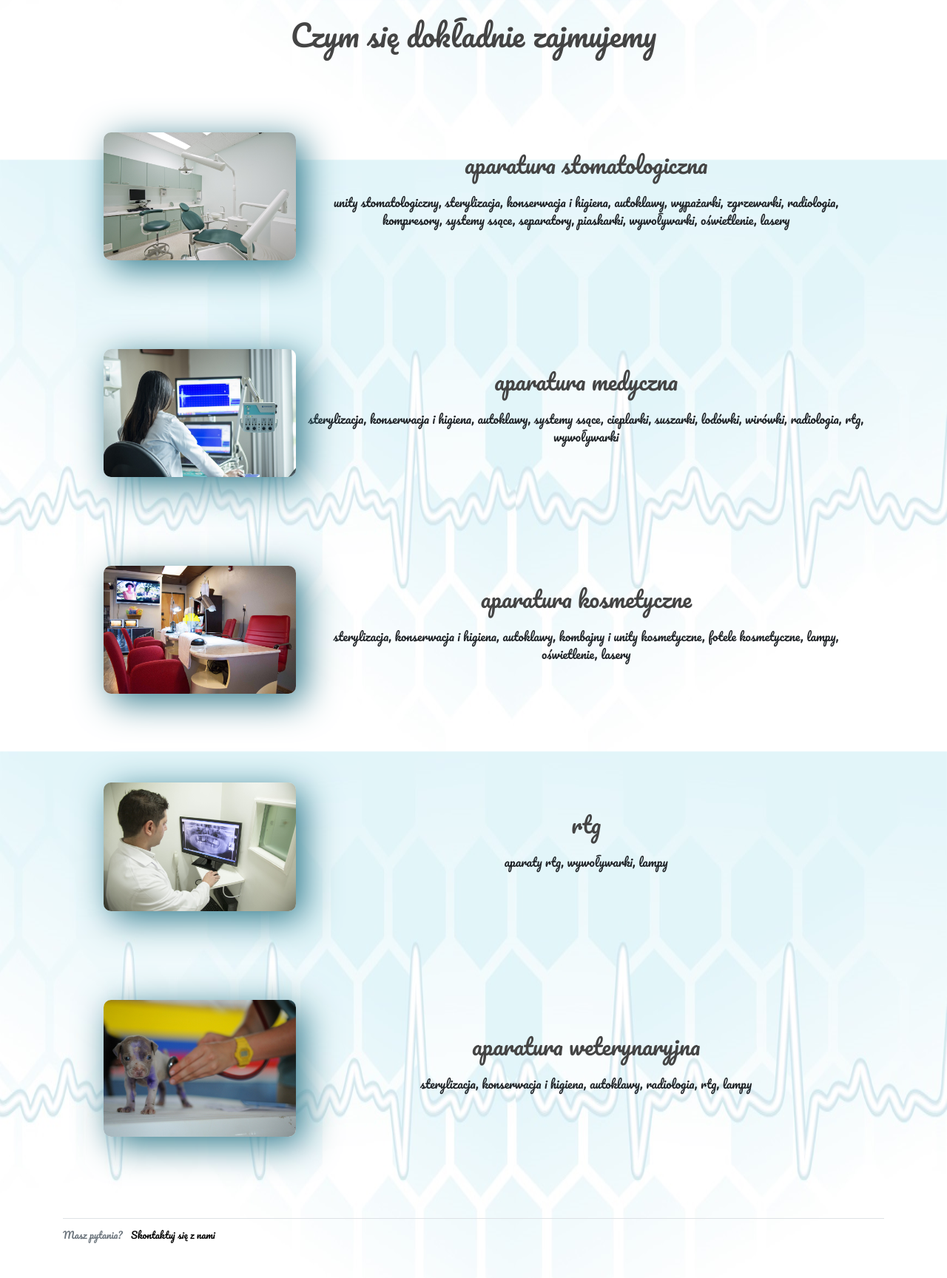
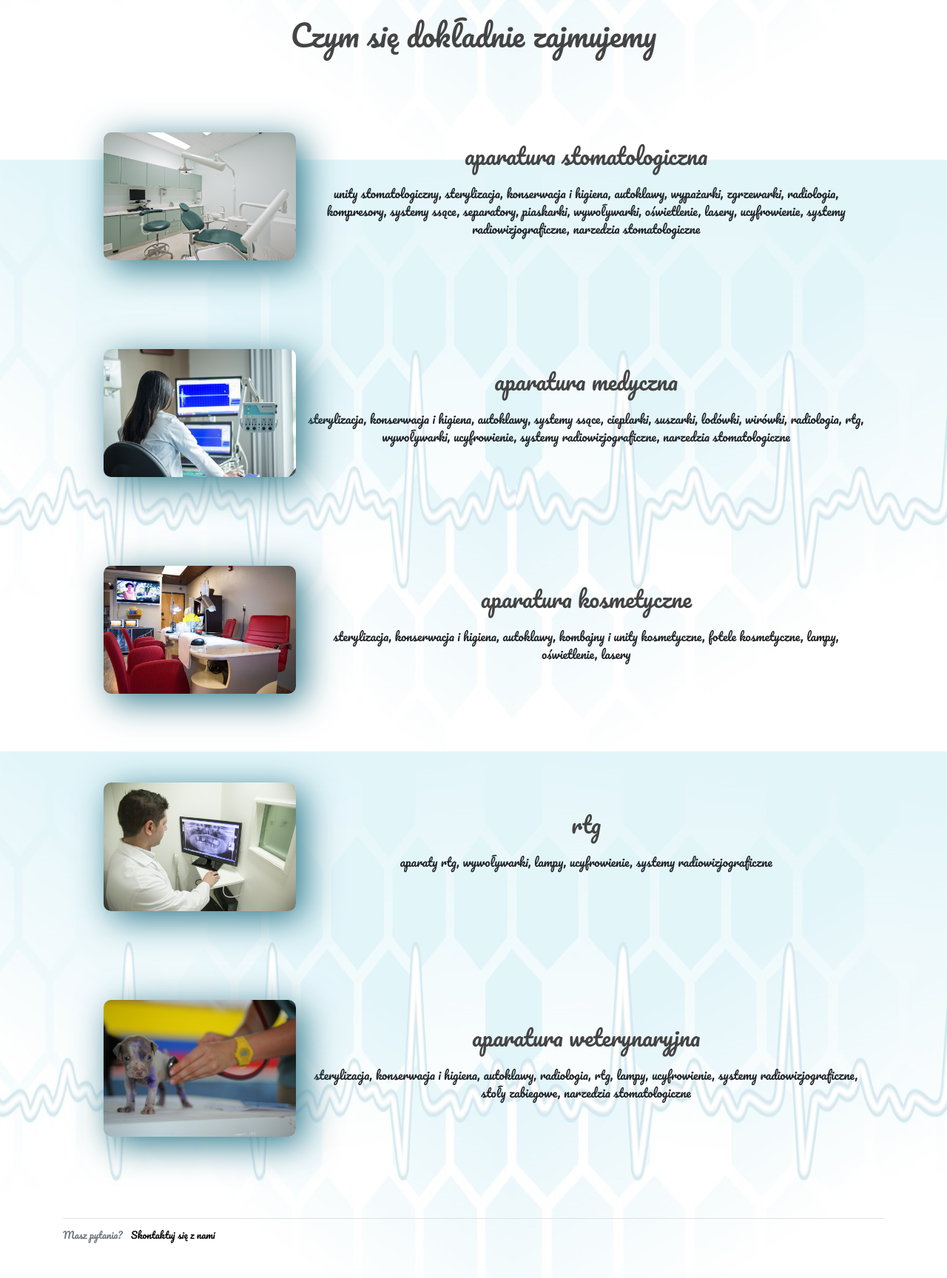
Before and after one commit to piotrek24061988/SERW-MED, a Django app: page / in a window 1280 px wide. Shown: the part 1384-3112 px from the top of the page at 74% size. Run offline with Django 3.2, Linux system fonts and the light colour scheme; some libraries are stand-ins or nearby versions.

Commit message:
website content

```diff
--- a/serw_med/news/templates/about.html
+++ b/serw_med/news/templates/about.html
@@ -91,7 +91,8 @@
                         <div class="domeindescription">
                             <h2>aparatura stomatologiczna</h2>
                             <p>unity stomatologiczny, sterylizacja, konserwacja i higiena, autoklawy, wypażarki, zgrzewarki,
-                                radiologia, kompresory, systemy ssące, separatory, piaskarki, wywoływarki, oświetlenie, lasery</p>
+                                radiologia, kompresory, systemy ssące, separatory, piaskarki, wywoływarki, oświetlenie, lasery,
+                                ucyfrowienie, systemy radiowizjograficzne, narzedzia stomatologiczne</p>
                         </div>
                     </div>
 
@@ -103,7 +104,8 @@
                         <div class="domeindescription">
                             <h2>aparatura medyczna</h2>
                             <p>sterylizacja, konserwacja i higiena, autoklawy, systemy ssące,
-                               cieplarki, suszarki, lodówki, wirówki, radiologia, rtg, wywoływarki</p>
+                               cieplarki, suszarki, lodówki, wirówki, radiologia, rtg, wywoływarki,
+                               ucyfrowienie, systemy radiowizjograficzne, narzedzia stomatologiczne</p>
                         </div>
                     </div>
 
@@ -126,7 +128,7 @@
 
                         <div class="domeindescription">
                             <h2>rtg</h2>
-                            <p>aparaty rtg, wywoływarki, lampy</p>
+                            <p>aparaty rtg, wywoływarki, lampy, ucyfrowienie, systemy radiowizjograficzne</p>
                         </div>
                     </div>
 
@@ -137,7 +139,8 @@
 
                         <div class="domeindescription">
                             <h2>aparatura weterynaryjna</h2>
-                            <p>sterylizacja, konserwacja i higiena, autoklawy, radiologia, rtg, lampy</p>
+                            <p>sterylizacja, konserwacja i higiena, autoklawy, radiologia, rtg, lampy, ucyfrowienie,
+                               systemy radiowizjograficzne, stoły zabiegowe, narzedzia stomatologiczne</p>
                         </div>
                     </div>
 
```
